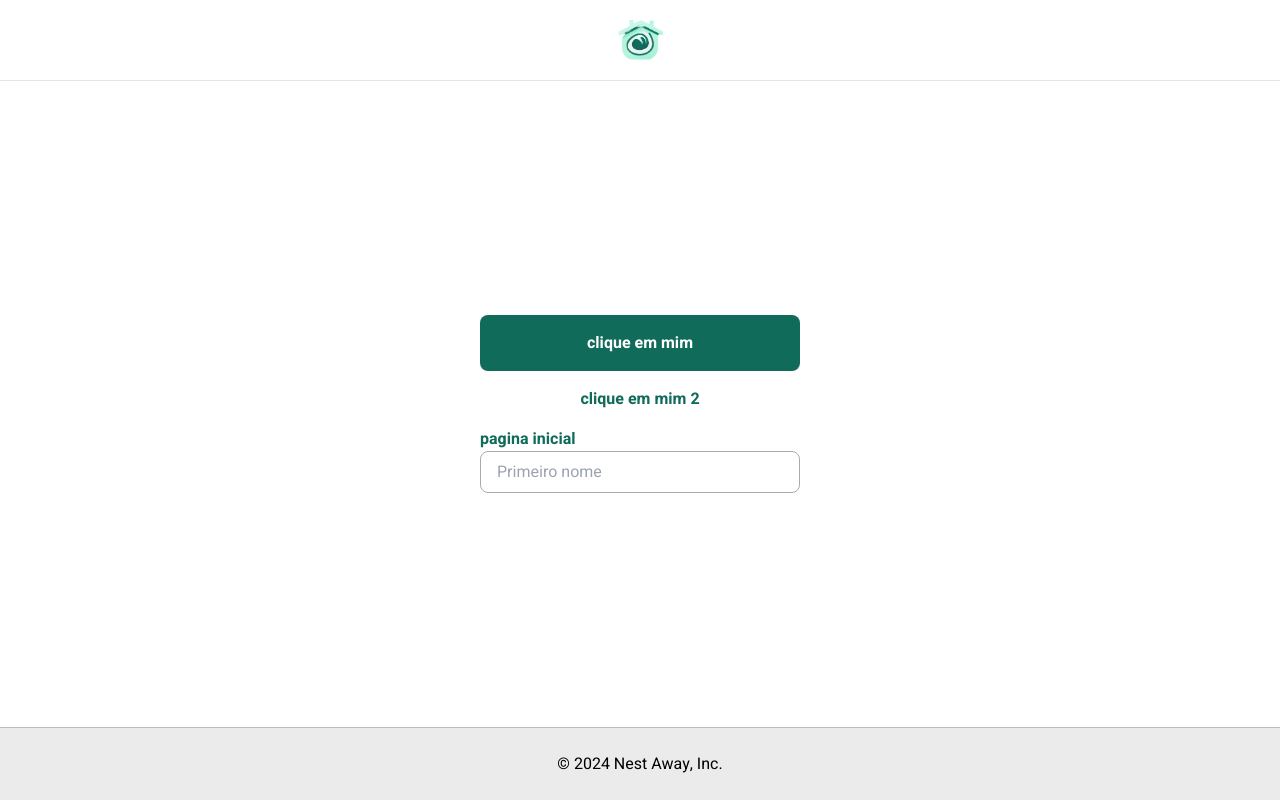
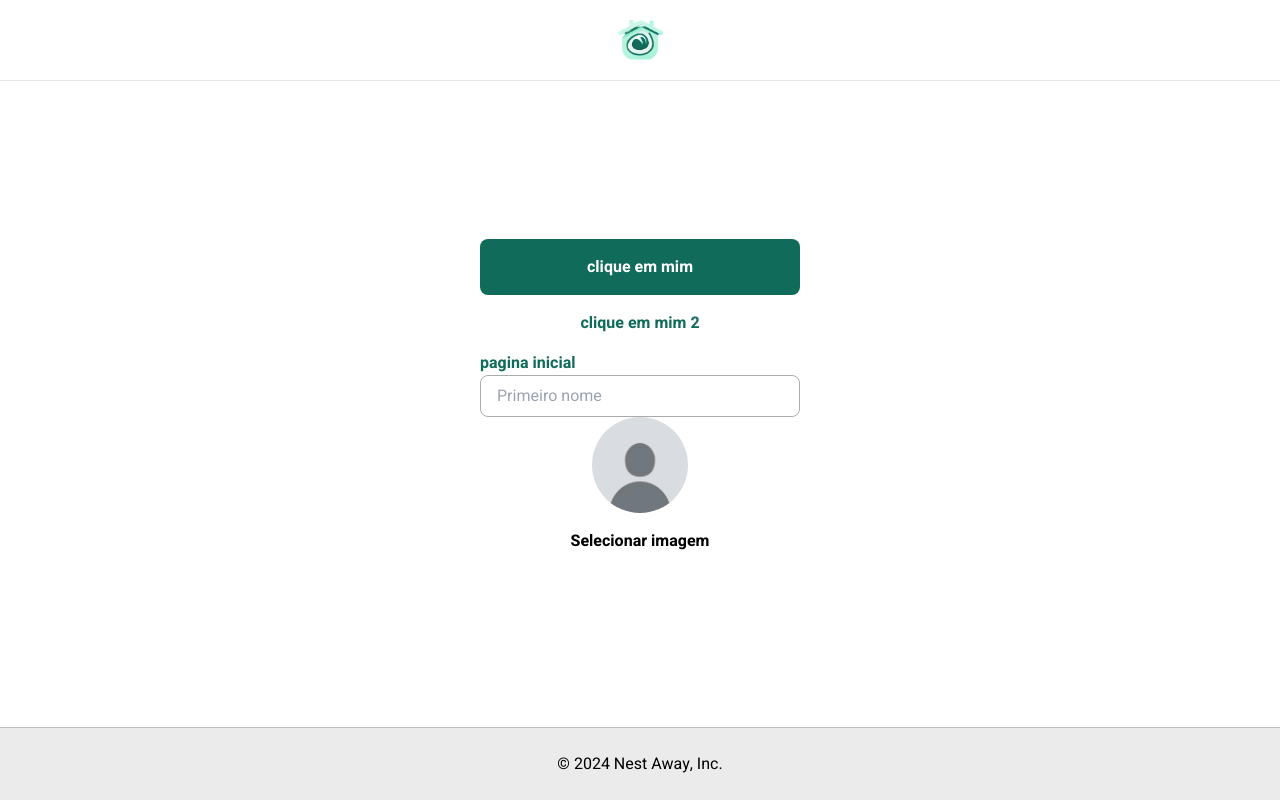
Before and after one commit to fabioctetsuo/hotel-dnc-ui, a Next.js app: page /teste in a window 1280 px wide. Built offline with nearby package versions, Linux system fonts and the light colour scheme.

Commit message:
input image

```diff
--- a/src/app/teste/page.tsx
+++ b/src/app/teste/page.tsx
@@ -2,6 +2,7 @@
 import Button from "@/components/Button";
 import Link from "@/components/Link";
 import TextField from "@/components/Form/TextField";
+import ImageField from "@/components/Form/ImageField";
 
 const TestePage = () => {
   return (
@@ -14,6 +15,7 @@ const TestePage = () => {
       </Button>
       <Link href="/">pagina inicial</Link>
       <TextField id="first_name" label="Primeiro nome" />
+      <ImageField label="Selecionar imagem" id="profile_picture" />
     </div>
   );
 };
--- /dev/null
+++ b/src/components/Form/ImageField/index.tsx
@@ -0,0 +1,50 @@
+import Image from "next/image";
+import { InputHTMLAttributes, ChangeEvent, useState } from "react";
+
+type ImageFieldProps = InputHTMLAttributes<HTMLInputElement> & {
+  label: string;
+};
+
+export const ImageField = ({ id, label }: ImageFieldProps) => {
+  const [image, setImage] = useState<string | null | ArrayBuffer>(null);
+
+  const handleImageChange = (e: ChangeEvent<HTMLInputElement>) => {
+    const file = e.target.files?.[0];
+    const reader = new FileReader();
+
+    reader.onloadend = () => {
+      setImage(reader.result);
+    };
+
+    if (file) {
+      reader.readAsDataURL(file);
+    }
+  };
+
+  return (
+    <div className="w-full flex flex-col justify-center items-center">
+      <Image
+        src={image ? (image as string) : "/default-shadow-profile.jpg"}
+        width={100}
+        height={100}
+        alt="Default Profile Picture"
+        className="rounded-full relative object-cover w-24 h-24"
+      />
+      <label
+        htmlFor={id}
+        className="py-4 px-6 w-full border-none rounded-lg font-bold text-center cursor-pointer"
+      >
+        {label}
+      </label>
+      <input
+        type="file"
+        id={id}
+        accept="image/*"
+        className="hidden"
+        onChange={handleImageChange}
+      />
+    </div>
+  );
+};
+
+export default ImageField;
```
Also changed, not shown: public/default-shadow-profile.jpg (added).
